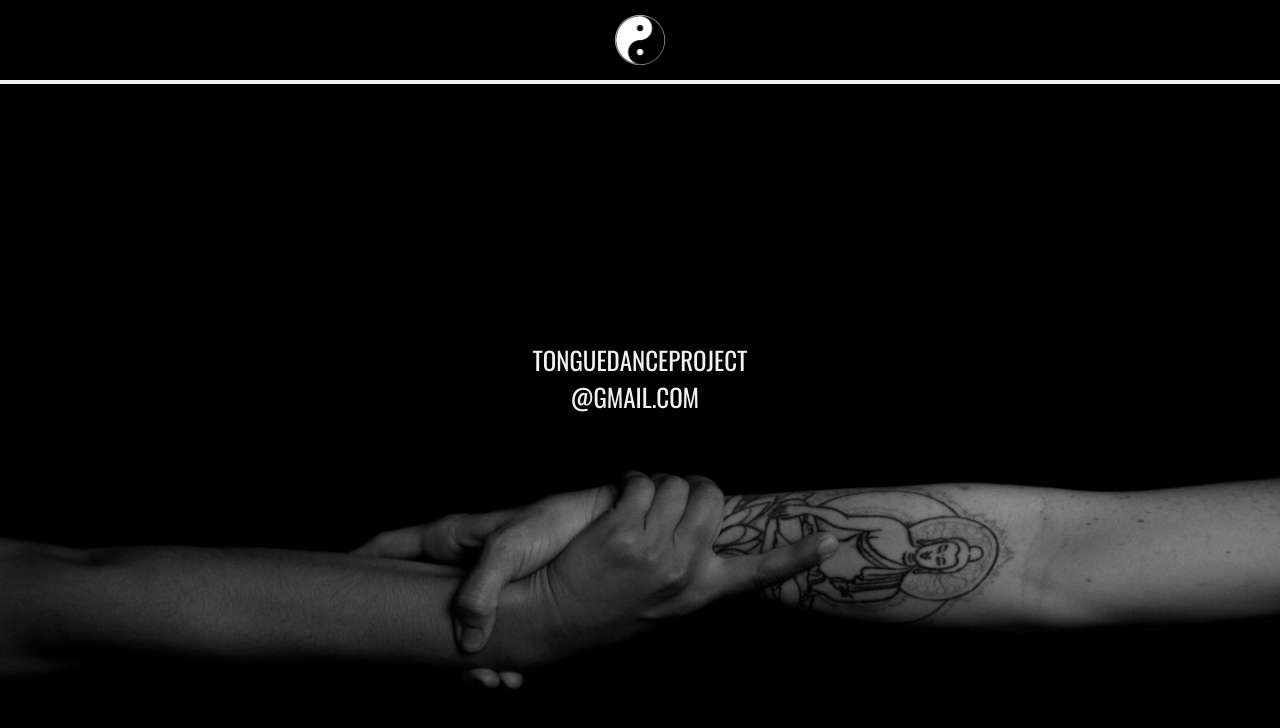
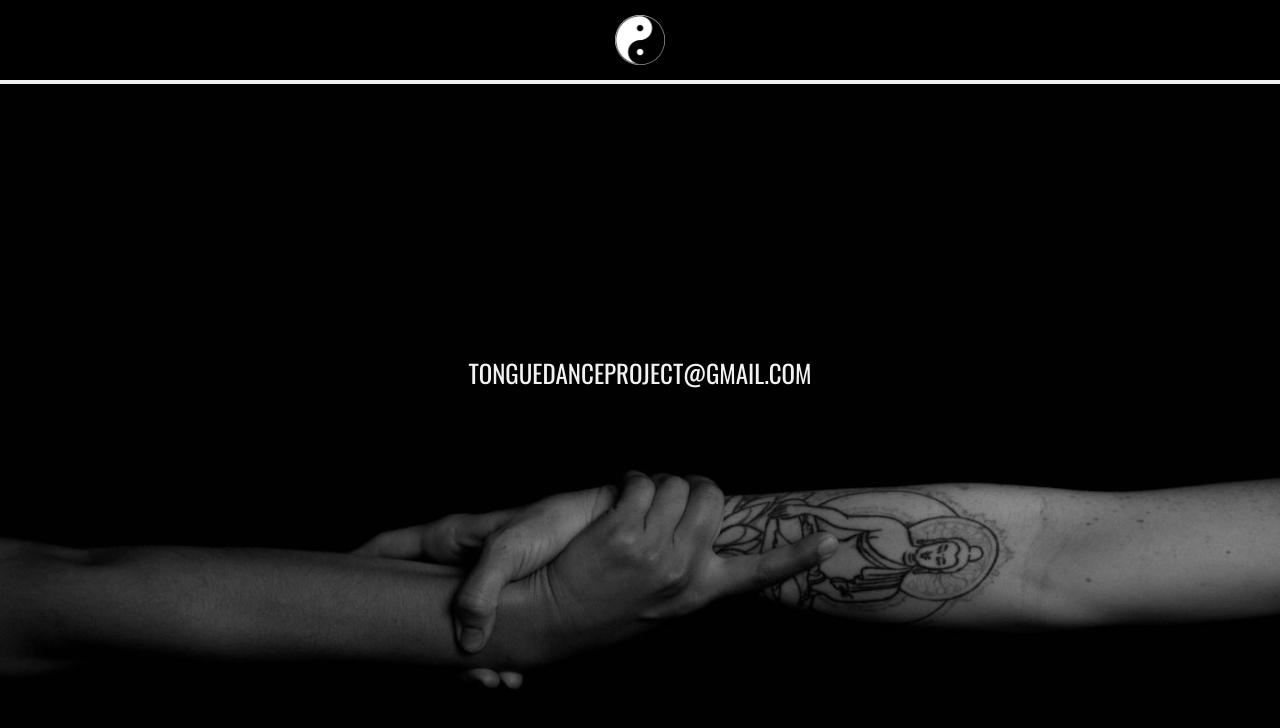
Before and after one commit to domvillegas/tongue, a Next.js app: page /contact in a window 1280 px wide. Shown: the top 728 px of the page. Built offline with nearby package versions, Linux system fonts and the light colour scheme.

Commit message:
Improve styles throughout.

```diff
--- a/src/components/SwipeBox/SwipeBox.module.scss
+++ b/src/components/SwipeBox/SwipeBox.module.scss
@@ -33,7 +33,11 @@ $border-color: rgb(164, 164, 164);
     margin-left: 10vw;
   }
 
+  @media (min-width: 525px) {
+    margin-left: 5vw !important;
+  }
+
   @media (min-width: 500px) {
-    margin-left: 5vw;
+    margin-left: 1vw;
   }
 }
--- a/src/pages/archive/index.tsx
+++ b/src/pages/archive/index.tsx
@@ -56,7 +56,6 @@ const Archive = () => {
               target="_blank"
             >
               <span>{video.title}</span> - <span>{video.location}</span>{" "}
-              <i className="fas fa-arrow-right" />
             </a>
           );
         })}
--- a/src/pages/contact/index.module.scss
+++ b/src/pages/contact/index.module.scss
@@ -46,10 +46,12 @@
   }
 }
 
-.emailDomainClipboardIconContainer {
+.emailContainer {
   display: flex;
   align-items: center;
   justify-content: center;
+  flex-wrap: wrap;
+  margin-bottom: 10px;
 }
 
 .emailDomain {
--- a/src/pages/contact/index.tsx
+++ b/src/pages/contact/index.tsx
@@ -23,22 +23,16 @@ const Contact = () => {
         alt="Arms"
       />
       <div className={styles.contentContainer}>
-        <span>TONGUEDANCEPROJECT</span>
-        <div className={styles.emailDomainClipboardIconContainer}>
-          <span className={styles.emailDomain}>@GMAIL.COM</span>
-          <i
-            className="far fa-clipboard"
-            onClick={() =>
-              navigator.clipboard.writeText("tonguedanceproject@gmail.com")
-            }
-          />
+        <div className={styles.emailContainer}>
+          <span>TONGUEDANCEPROJECT</span>
+          <span>@GMAIL.COM</span>
         </div>
         <div className={styles.instagramPaperPlanIconsContainer}>
           <i
             onClick={() =>
               window.open(
                 "https://www.instagram.com/tonguedanceproject/?hl=en",
-                "_blank",
+                "_blank"
               )
             }
             className="fab fa-instagram icon"
--- a/src/pages/in-the-rough/InTheRough.module.scss
+++ b/src/pages/in-the-rough/InTheRough.module.scss
@@ -3,9 +3,13 @@
 .inTheRough {
   display: flex;
   align-items: center;
-  height: 100%;
+  height: fit-content;
   justify-content: center;
   flex-direction: column;
+
+  @media (min-width: 500px) {
+    height: 100%;
+  }
 }
 
 .contentContainer {
@@ -14,9 +18,10 @@
   display: flex;
   flex-direction: column;
   align-items: center;
-  margin-bottom: 40px;
   margin-top: 85px;
   max-width: 800px;
+  font-size: 20px;
+  letter-spacing: 1px;
 
   p {
     margin-bottom: 30px;
@@ -34,4 +39,9 @@
   flex-direction: column;
   align-items: center;
   margin-bottom: 30px;
+
+  a {
+    text-decoration: none;
+    border-bottom: 1px solid white;
+  }
 }
--- a/src/pages/the-company/index.tsx
+++ b/src/pages/the-company/index.tsx
@@ -35,6 +35,7 @@ const TheCompany = () => {
             since its inception. Tongue Dance Project is currently working on
             building a base in both Southern California and Portland, Or.
           </p>
+          <i className="fa fa-chevron-down" />
         </div>
         {theCompanyData.map((member, index) => {
           return (
--- a/src/pages/upcoming/Upcoming.module.scss
+++ b/src/pages/upcoming/Upcoming.module.scss
@@ -14,6 +14,7 @@
   display: flex;
   flex-direction: column;
   align-items: center;
+  font-size: 25px;
 
   a {
     border-bottom: 1px solid white;
```
Also changed, not shown: src/pages/the-company/the-company.module.scss (+47 -2 lines).
